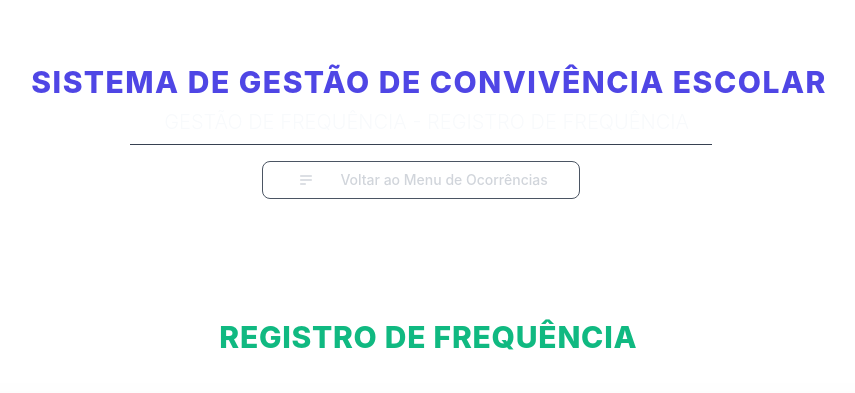
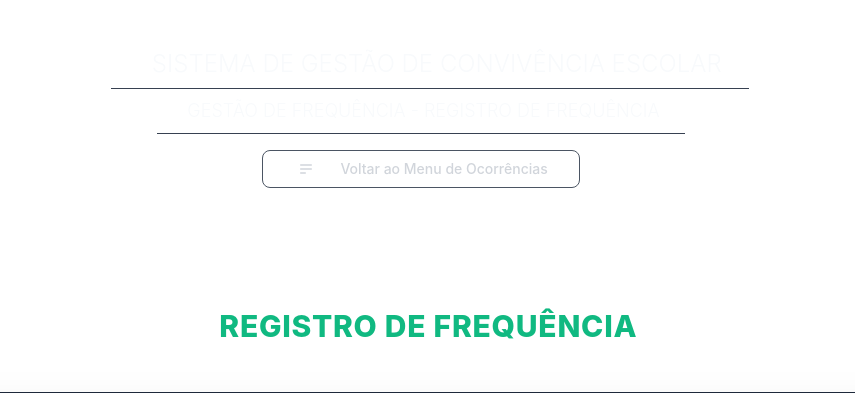
Before and after one commit to mcardes77-cmd/SGCE, a Flask app: page /gestao_frequencia_registro in a window 1280 px wide. Shown: the top 393 px of the page, without its empty margins (219-1074 px from the left). Run offline with Flask 3, Linux system fonts and the light colour scheme; data that the repository does not hold is empty; parts of the project's set-up code (start-up, migrations or seed data) failed here and were passed over; some libraries are stand-ins or nearby versions.

Commit message:
Update gestao_frequencia_registro.html

```diff
--- a/templates/gestao_frequencia_registro.html
+++ b/templates/gestao_frequencia_registro.html
@@ -43,12 +43,12 @@
 </head>
 <body class="flex flex-col items-center justify-center min-h-screen">
 
-  <!-- HEADER PADRONIZADO -->
+  <!-- HEADER -->
   <header class="text-center mb-8 mt-4">
-    <h1 class="text-2xl sm:text-3xl font-extrabold text-secondary-accent leading-tight tracking-wider">
+    <h1 class="text-2xl text-text-light mt-2 font-light border-b border-gray-700 pb-2 inline-block">
       SISTEMA DE GESTÃO DE CONVIVÊNCIA ESCOLAR
-    </h1>
-    <h2 class="text-lg sm:text-xl text-text-light mt-2 font-light border-b border-gray-700 pb-2 inline-block">
+    </h1><br>
+    <h2 class="text-lg text-text-light mt-2 font-light border-b border-gray-700 pb-2 inline-block">
       GESTÃO DE FREQUÊNCIA - REGISTRO DE FREQUÊNCIA
     </h2>
     <button onclick="window.location.href='/gestao_ocorrencia'"
@@ -84,7 +84,7 @@
           <label for="input-data" class="block text-sm font-medium text-gray-300 mb-1">Data:</label>
           <input id="input-data" type="date" class="w-full p-3 bg-white text-black rounded-lg" required>
         </div>
-      </div>
+            </div>
 
       <div id="registro-status" class="pt-2 text-center text-lg"></div>
     </div>
@@ -126,7 +126,7 @@
     </div>
   </div>
 
-  <!-- FOOTER PADRONIZADO -->
+  <!-- FOOTER -->
   <footer class="w-full text-center mt-10 p-4 text-gray-400 text-sm border-t border-gray-800">
     <p class="mb-1 text-base font-medium">
       DESENVOLVEDOR: MARCELO ANDRÉ NOGUEIRA CARDES
@@ -156,7 +156,7 @@
         const selectSala = document.getElementById('select-sala');
         selectSala.innerHTML = '<option value="">Selecione a Sala</option>';
         salasData.forEach(sala => {
-          // CORREÇÃO APLICADA: Usa 'sala' para o nome da sala, com fallback
+          // Correção: Usa 'sala' para o nome da sala, com fallback
           selectSala.innerHTML += `<option value="${sala.id}">${sala.sala || sala.nome || 'N/A'}</option>`;
         });
       } catch {
```
